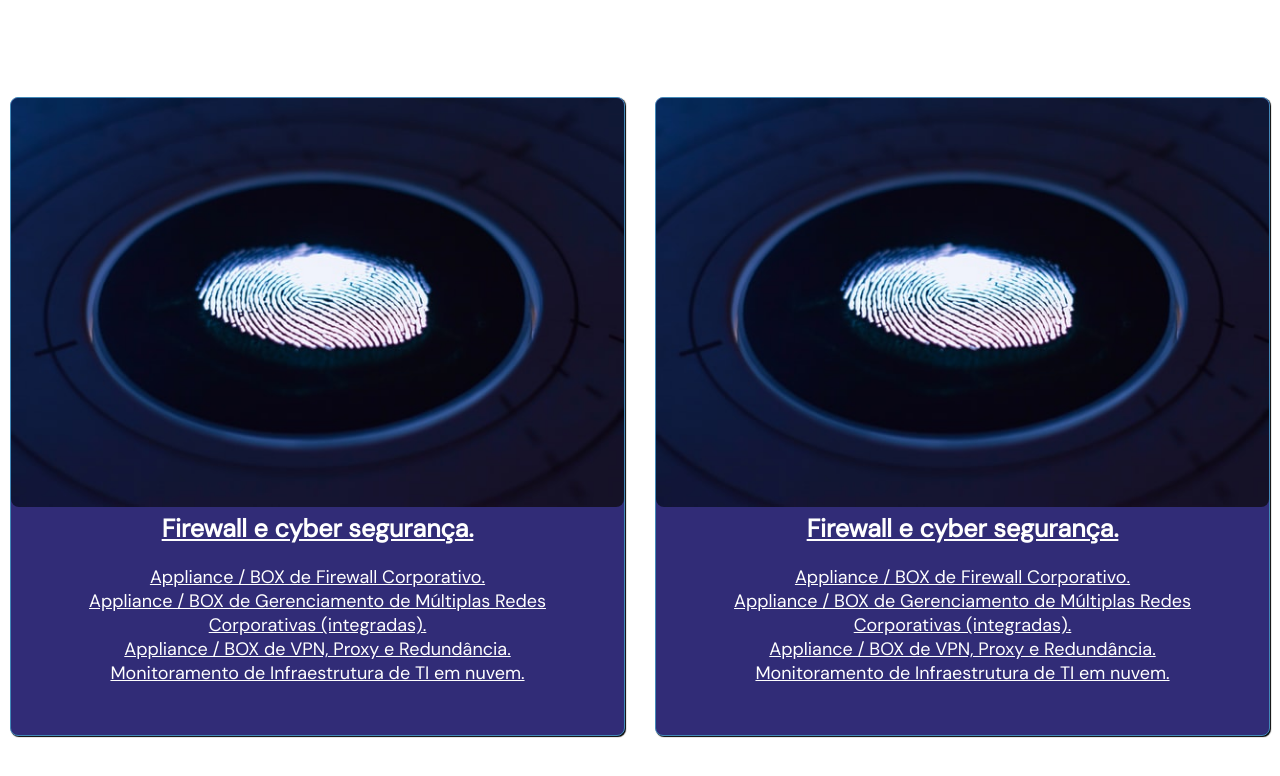
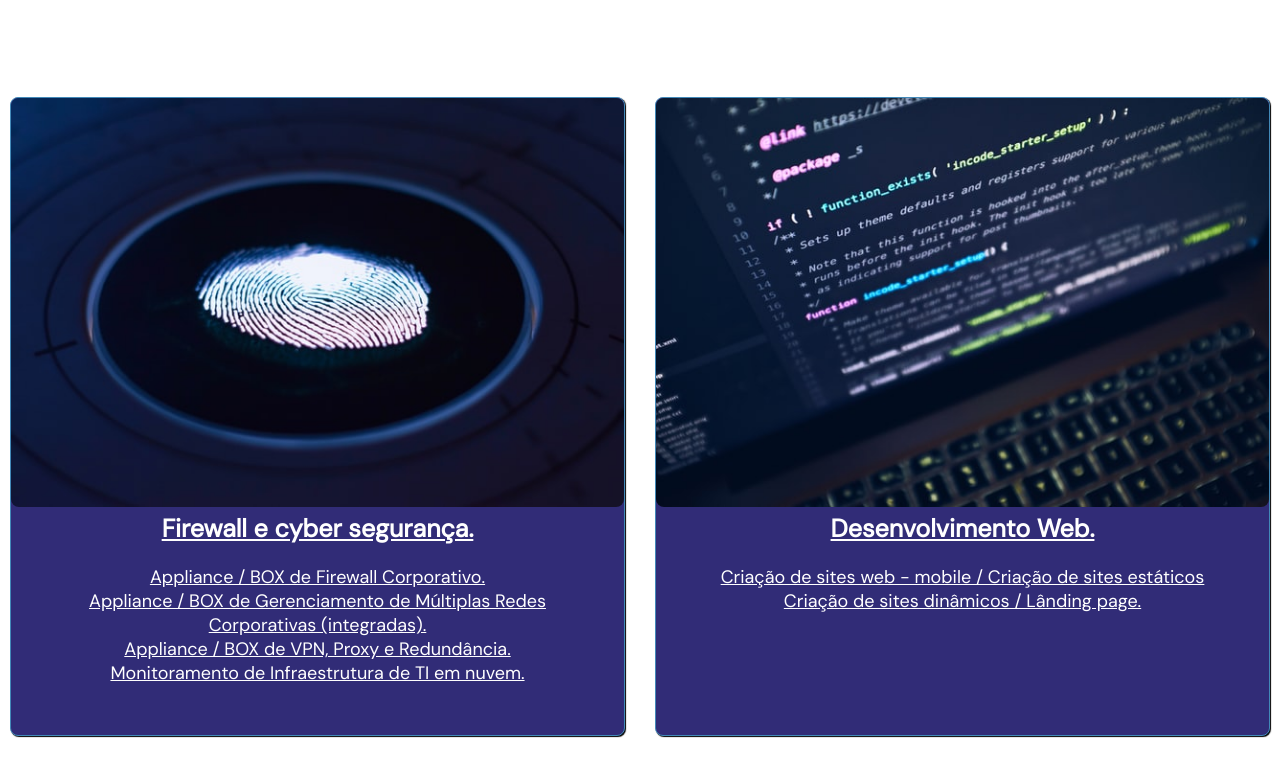
Before and after one commit to RJMizutani/DeCastroTecnologia, a plain HTML site: page index.html in a window 1280 px wide. Shown: the part 2191-2967 px from the top of the page. Drawn offline with Linux system fonts and the light colour scheme.

Commit message:
V1.6 Agora sim subindo o site 1°

```diff
--- a/index.html
+++ b/index.html
@@ -94,13 +94,12 @@
 
         <div class="card-abaixo">
           <a href="https://wa.me/5562982166903?text=Mande%20sua%20duvida%20aqui,%20que%20responderemos%20assim%20que%20possível" target="_blank">
-            <img src="img/card-3.jpg" alt="" />
-            <h4>Firewall e cyber segurança.</h4>
+            <img src="img/dev-web.jpg" alt="" />
+            <h4>Desenvolvimento Web.</h4>
             <p>
-              Appliance / BOX de Firewall Corporativo.<br>
-              Appliance / BOX de Gerenciamento de Múltiplas Redes Corporativas (integradas).<br>
-              Appliance / BOX de VPN, Proxy e Redundância.<br>
-              Monitoramento de Infraestrutura de TI em nuvem.<br>
+              Criação de sites web - mobile / Criação de sites estáticos
+              Criação de sites dinâmicos / Lânding page.
+              <br>
             </p>
           </a>
         </div>
```
Also changed, not shown: img/dev-web.jpg (added).
